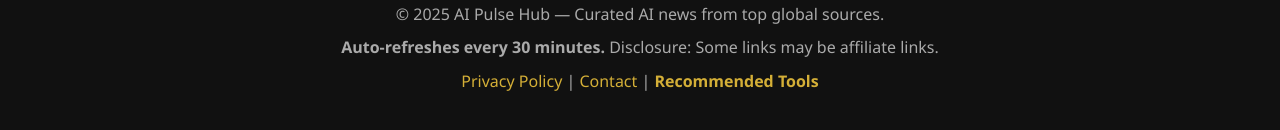
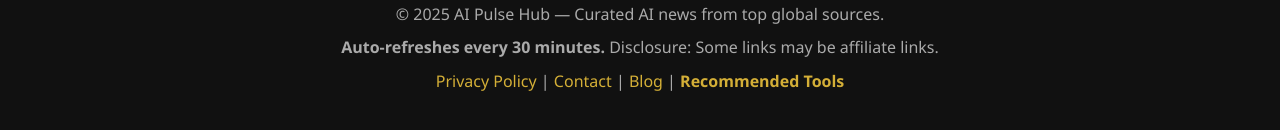
Before and after one commit to JipariL/ai-pulse-hub, a plain HTML site: page index.html in a window 1280 px wide. Shown: the part 962-1092 px from the top of the page. Drawn offline with Linux system fonts and the light colour scheme; no server answers.

Commit message:
Update index.html
added blog link to the footer

```diff
--- a/index.html
+++ b/index.html
@@ -337,6 +337,7 @@
   <p>
     <a href="#privacy">Privacy Policy</a> |
     <a href="#contact">Contact</a> |
+    <a href="#blog.html">Blog</a> |
     <a href="affiliates.html"><strong>Recommended Tools</strong></a>
   </p>
 </footer>
```
